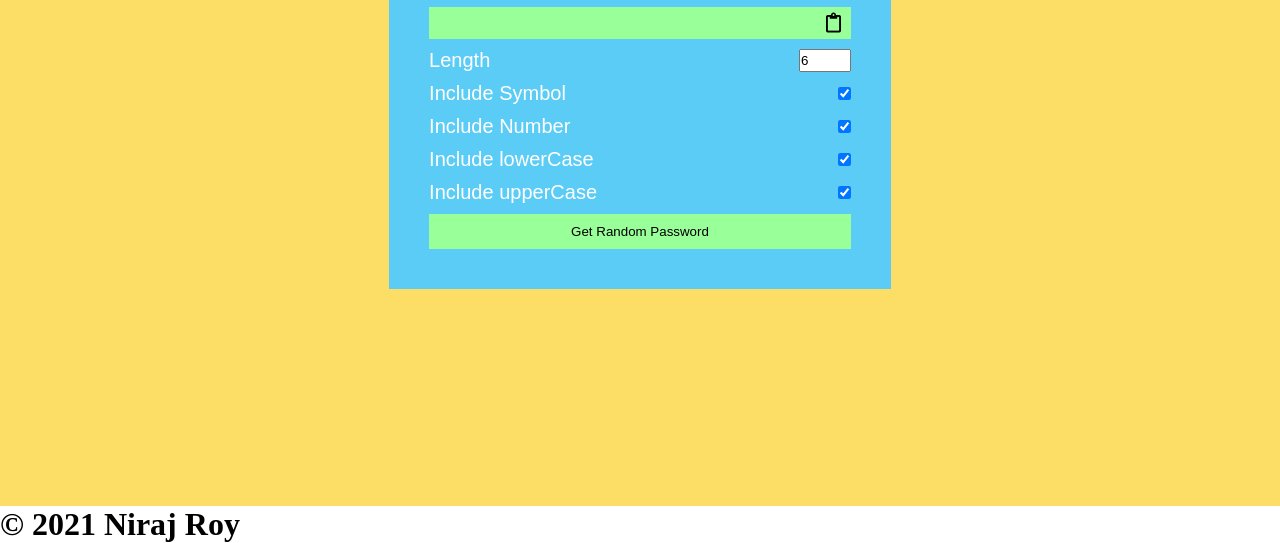
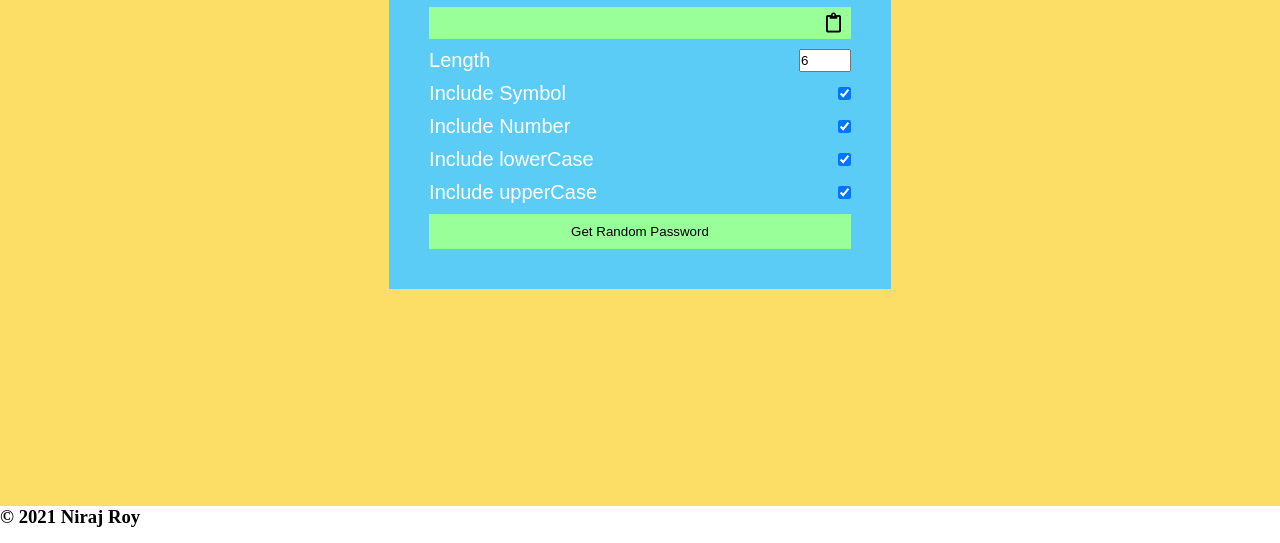
Before and after one commit to Niraj-Roy/Random-Pass-Generator, a plain HTML site: page Index.html in a window 1280 px wide. Shown: the part 294-837 px from the top of the page. Drawn offline with Linux system fonts and the light colour scheme.

Commit message:
Update Index.html

```diff
--- a/Index.html
+++ b/Index.html
@@ -41,7 +41,7 @@
     </div>
 
   </div>
-     <h1> © 2021 Niraj Roy </h1>
+     <h3> © 2021 Niraj Roy </h3>
 </body>
 
 </html>
```
